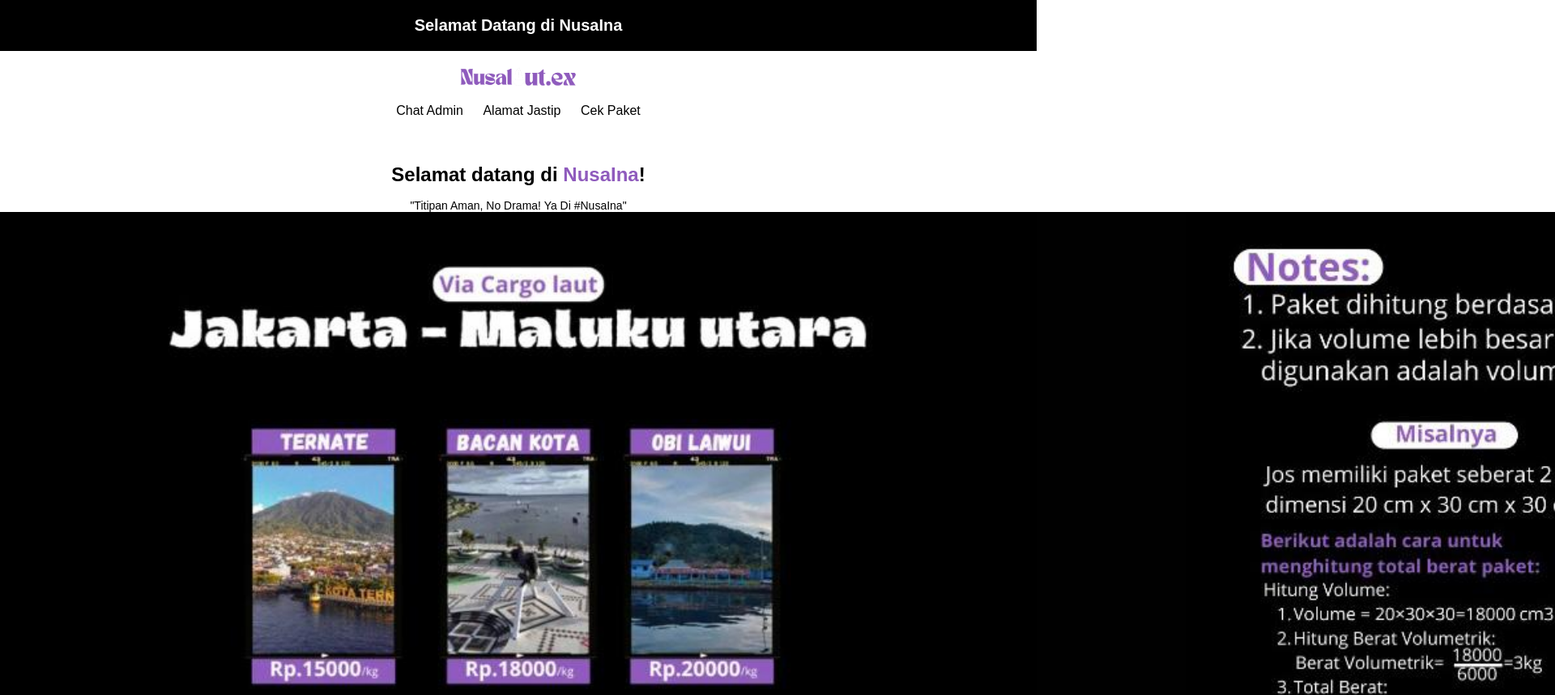
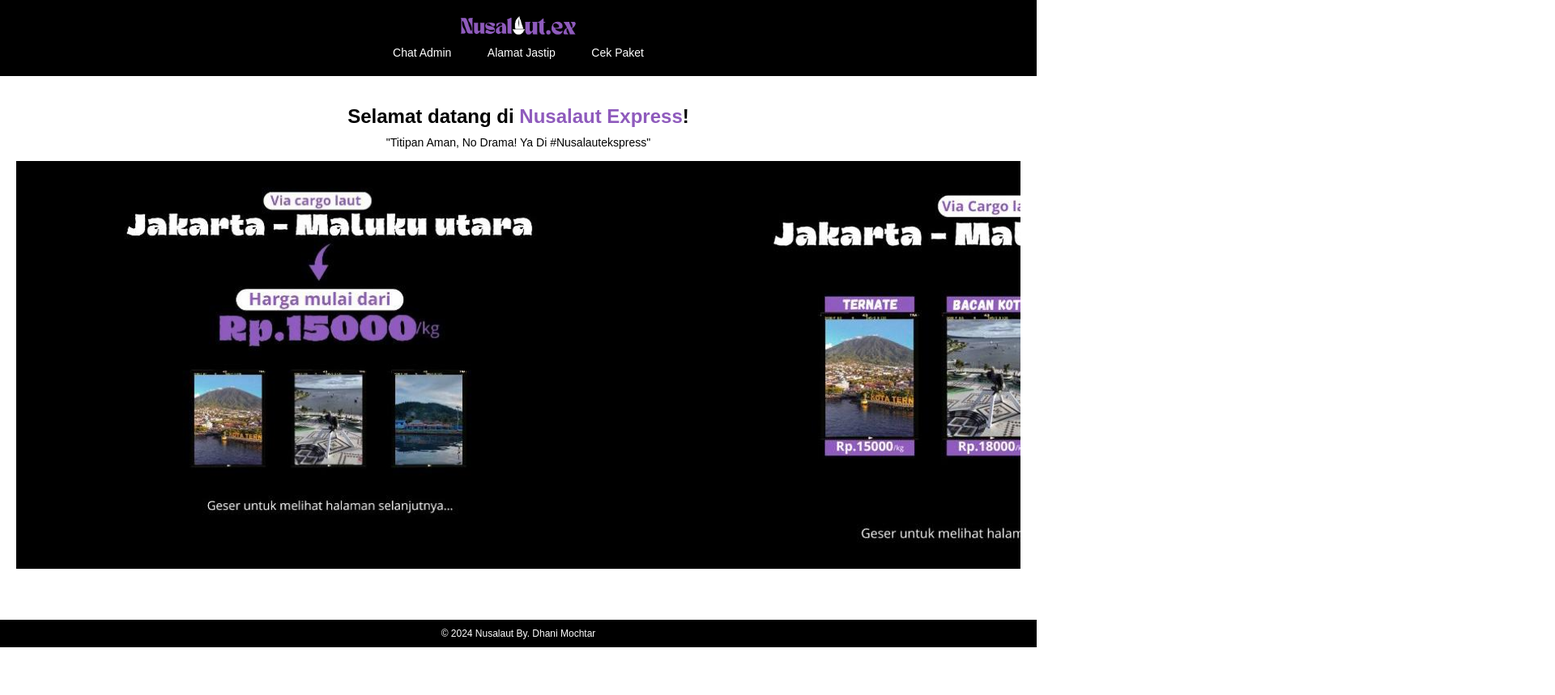
Before and after one commit to sagujastip/nl, a plain HTML site: page index.html in a window 1280 px wide. Shown: the top 859 px of the page at 81% size, 1920 px wide, since content can reach past the window. After the commit the page ends 800 px from the top, so only its background shows below. Drawn offline with Linux system fonts and the light colour scheme.

Commit message:
Update index.html

```diff
--- a/index.html
+++ b/index.html
@@ -9,142 +9,132 @@
             font-family: Arial, sans-serif;
             margin: 0;
             padding: 0;
-            background-color: #fff; /* Background putih */
-            color: #000; /* Warna teks hitam */
+            background-color: #fff; /* Mengubah latar belakang halaman menjadi putih */
+            color: #000; /* Mengubah warna teks menjadi hitam agar kontras dengan latar belakang putih */
             display: flex;
             flex-direction: column;
-            align-items: center;
-            min-height: 100vh; /* Tinggi minimal penuh layar */
+            min-height: 100vh; /* Agar tinggi halaman minimal memenuhi layar */
         }
 
-        /* Header */
-        .header {
-            background-color: #000; /* Warna hitam untuk full headset atas */
-            color: #fff; /* Warna teks putih */
-            width: 100%;
-            padding: 20px 0; /* Padding untuk tinggi headset */
-            text-align: center;
-        }
-
-        .header h1 {
-            margin: 0;
-            font-size: 20px;
+        /* Header Section */
+        header {
+            background-color: #000; /* Latar belakang hitam untuk header */
+            text-align: center; /* Menempatkan logo dan menu di tengah */
+            padding: 20px 0; /* Padding atas dan bawah */
         }
 
         /* Logo */
-        .logo-container {
-            text-align: center;
-            margin: 20px 0;
+        .logo {
+            width: 150px; /* Ukuran logo */
+            height: auto; /* Menjaga rasio gambar */
+            display: block;
+            margin: 0 auto; /* Memastikan logo berada di tengah */
         }
 
-        .logo {
-            width: 150px;
-            height: auto;
+        /* Navbar bawah logo */
+        .navbar {
+            margin-top: 10px; /* Memberikan sedikit jarak dari logo */
         }
 
-        /* Link navigasi di bawah logo */
-        .nav-links {
-            margin-top: 15px;
+        .navbar a {
+            color: #fff; /* Mengubah warna teks navbar menjadi putih */
+            margin: 0 20px; /* Memberikan jarak antar link */
+            text-decoration: none;
+            font-size: 14px; /* Ukuran font lebih kecil */
         }
 
-        .nav-links a {
-            color: #000; /* Warna teks hitam */
-            text-decoration: none;
-            font-size: 16px;
-            margin: 0 10px;
+        .navbar a:hover {
+            text-decoration: underline; /* Mengubah teks menjadi bergaris bawah saat hover */
         }
 
-        .nav-links a:hover {
-            text-decoration: underline;
-        }
-
-        /* Konten utama */
+        /* Content Section */
         .content {
             text-align: center;
-            flex: 1; /* Membuat konten mengisi ruang vertikal */
             padding: 20px;
+            flex: 1; /* Menggunakan flex untuk membuat konten mengisi ruang yang tersedia */
         }
 
         .content h1 {
-            font-size: 24px;
-            color: #000;
+            font-size: 24px; /* Ukuran font lebih kecil untuk h1 */
+            color: #000; /* Mengubah warna teks h1 menjadi hitam */
+            margin-bottom: 5px; /* Mengurangi jarak bawah pada h1 */
         }
 
         .content h1 span {
-            color: #8f5bbd; /* Warna ungu */
+            color: #8f5bbd; /* Mengubah warna sebagian teks h1 menjadi warna ungu */
         }
 
         .tagline {
-            font-size: 14px;
-            margin-top: 10px;
-            color: #000;
+            color: #000; /* Mengubah warna teks tagline menjadi hitam */
+            padding: 5px 10px;
+            display: inline-block;
+            margin-top: 0; /* Mengurangi margin atas pada tagline */
+            margin-bottom: 10px; /* Menambahkan sedikit jarak bawah untuk pemisahan */
+            font-size: 14px; /* Ukuran font lebih kecil untuk tagline */
         }
 
-        /* Image slider */
+        /* Image Container */
         .image-container {
             position: relative;
-            width: 100%;
-            overflow-x: auto;
-            display: flex;
-            scroll-snap-type: x mandatory;
-            -webkit-overflow-scrolling: touch;
+            width: 100%; /* Menjamin lebar container mengikuti ukuran layar */
+            overflow-x: scroll; /* Menambahkan scroll horizontal */
+            display: flex; /* Flexbox untuk menampilkan gambar berurutan */
+            scroll-snap-type: x mandatory; /* Memaksa scroll berhenti pada setiap gambar */
+            -webkit-overflow-scrolling: touch; /* Memberikan scroll yang halus di perangkat mobile */
         }
 
         .image-container img {
-            width: 100vw;
-            height: auto;
-            object-fit: cover;
-            scroll-snap-align: start;
+            width: 100vw; /* Setiap gambar mengambil 100% lebar layar */
+            height: auto; /* Menjaga rasio gambar agar tidak terdistorsi */
+            object-fit: cover; /* Memastikan gambar menutupi area tanpa terdistorsi */
+            scroll-snap-align: start; /* Memastikan setiap gambar berhenti pada awal ketika digeser */
         }
 
         /* Footer */
         footer {
-            background-color: #000; /* Warna hitam untuk full headset bawah */
+            background-color: #000; /* Mengubah latar belakang footer menjadi hitam */
             color: #fff; /* Teks footer menjadi putih */
-            width: 100%;
             text-align: center;
-            padding: 20px 0; /* Padding untuk tinggi headset */
-        }
-
-        footer p {
-            margin: 0;
-            font-size: 12px;
+            padding: 10px 0;
+            font-size: 12px; /* Ukuran font lebih kecil untuk footer */
+            margin-top: auto; /* Agar footer berada di bawah konten */
         }
     </style>
 </head>
 <body>
 
-    <!-- Header -->
-    <div class="header">
-        <h1>Selamat Datang di NusaIna</h1>
-    </div>
+    <!-- Header Section -->
+    <header>
+        <!-- Logo -->
+        <img src="nusalaut.png" alt="Logo Nusa Ina" class="logo">
 
-    <!-- Logo dan Link -->
-    <div class="logo-container">
-        <img src="nusalaut.png" alt="Logo Nusa Ina" class="logo">
-        <div class="nav-links">
+        <!-- Navbar (Menu Links) -->
+        <div class="navbar">
             <a href="https://wa.me/6281244801294" target="_blank">Chat Admin</a>
             <a href="Daftaralamat.html">Alamat Jastip</a>
             <a href="cekpaket.html">Cek Paket</a>
         </div>
-    </div>
+    </header>
 
-    <!-- Konten Utama -->
+    <!-- Content Section -->
     <div class="content">
-        <h1>Selamat datang di <span>NusaIna</span>!</h1>
-        <div class="tagline">"Titipan Aman, No Drama! Ya Di #NusaIna"</div>
+        <h1>Selamat datang di <span>Nusalaut Express</span>!</h1>
+        <div class="tagline">"Titipan Aman, No Drama! Ya Di #Nusalautekspress"</div>
 
-        <!-- Slider Gambar -->
+        <!-- Image Container with Horizontal Scroll -->
         <div class="image-container">
+            <!-- Gambar pertama -->
             <img src="nusasatu.jpg" alt="Kota Ternate">
+            <!-- Gambar kedua -->
             <img src="nusadua.jpg" alt="Bacan">
+            <!-- Gambar ketiga -->
             <img src="nusatiga.jpg" alt="Obi">
         </div>
     </div>
 
     <!-- Footer -->
     <footer>
-        <p>© 2024 Nusalaut By. Dhani Mochtar</p>
+        © 2024 Nusalaut By. Dhani Mochtar
     </footer>
 
 </body>
```
